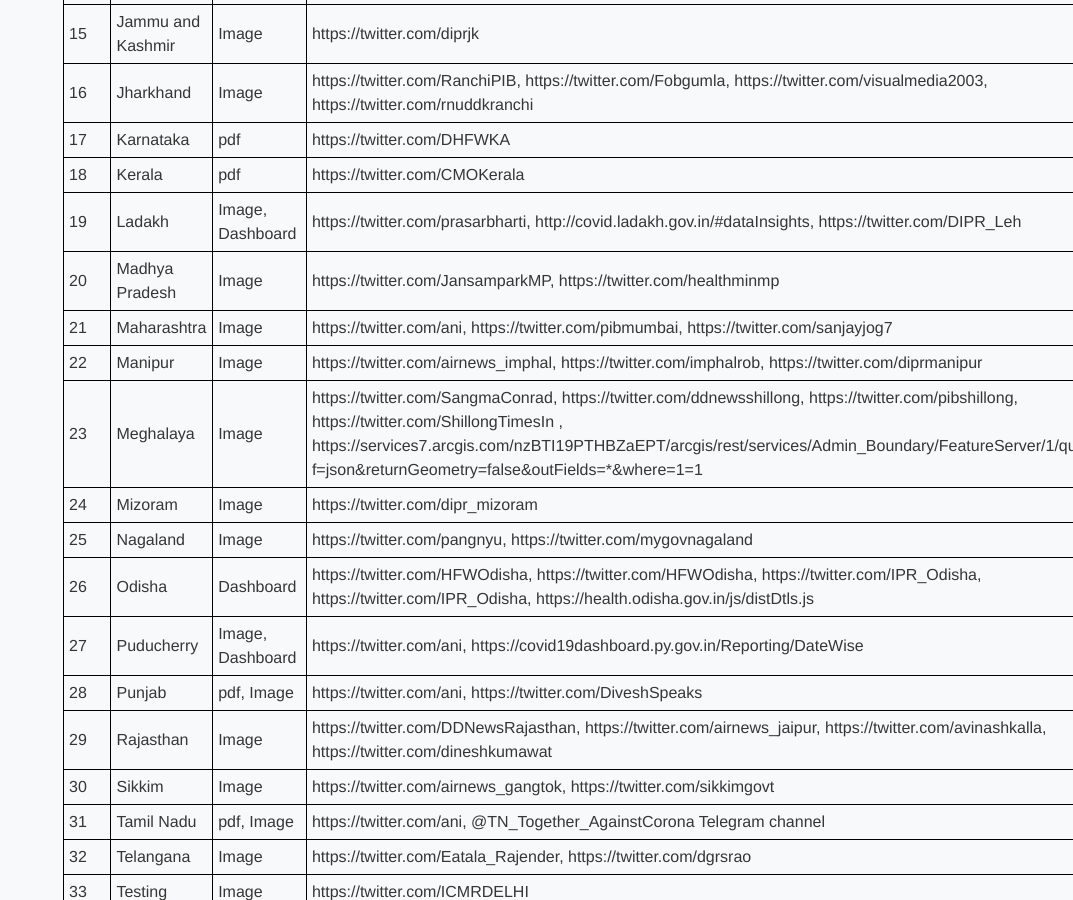
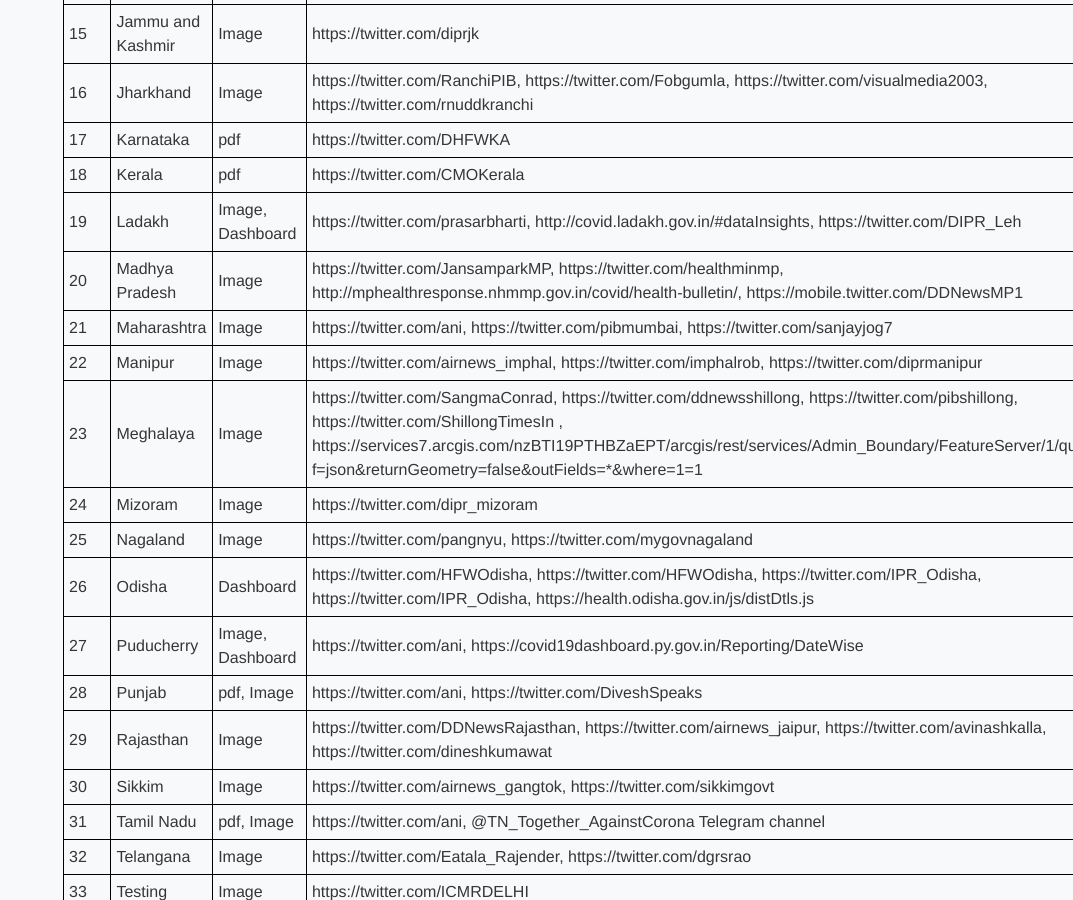
Before and after one commit to covid19india/blog, a Jekyll site: the page built from _posts/2020-06-15-hornbill.md, in a window 1280 px wide and 900 px high, scrolled down 1052 px. Shown: the whole window, without its empty margins (207-1280 px from the left). Built offline with Jekyll 4.4.1, drawn with Linux system fonts in a browser that asks for light colours; a script that is not in the unit is left out; some of the changed lines change nothing that is shown.

Commit message:
Update 2020-06-15-hornbill.md

```diff
--- a/_posts/2020-06-15-hornbill.md
+++ b/_posts/2020-06-15-hornbill.md
@@ -28,7 +28,7 @@
 |17	|Karnataka	|pdf	|https://twitter.com/DHFWKA	|
 |18	|Kerala	|pdf	|https://twitter.com/CMOKerala	|
 |19	|Ladakh	|Image, Dashboard	|https://twitter.com/prasarbharti, http://covid.ladakh.gov.in/#dataInsights, https://twitter.com/DIPR_Leh	|
-|20	|Madhya Pradesh	|Image	|https://twitter.com/JansamparkMP, https://twitter.com/healthminmp	|
+|20	|Madhya Pradesh	|Image	|https://twitter.com/JansamparkMP, https://twitter.com/healthminmp, http://mphealthresponse.nhmmp.gov.in/covid/health-bulletin/, https://mobile.twitter.com/DDNewsMP1	|
 |21	|Maharashtra	|Image	|https://twitter.com/ani, https://twitter.com/pibmumbai, https://twitter.com/sanjayjog7	|
 |22	|Manipur	|Image	|https://twitter.com/airnews_imphal, https://twitter.com/imphalrob, https://twitter.com/diprmanipur	|
 |23	|Meghalaya	|Image	|https://twitter.com/SangmaConrad, https://twitter.com/ddnewsshillong, https://twitter.com/pibshillong, https://twitter.com/ShillongTimesIn	, https://services7.arcgis.com/nzBTI19PTHBZaEPT/arcgis/rest/services/Admin_Boundary/FeatureServer/1/query?f=json&returnGeometry=false&outFields=*&where=1=1|
```
